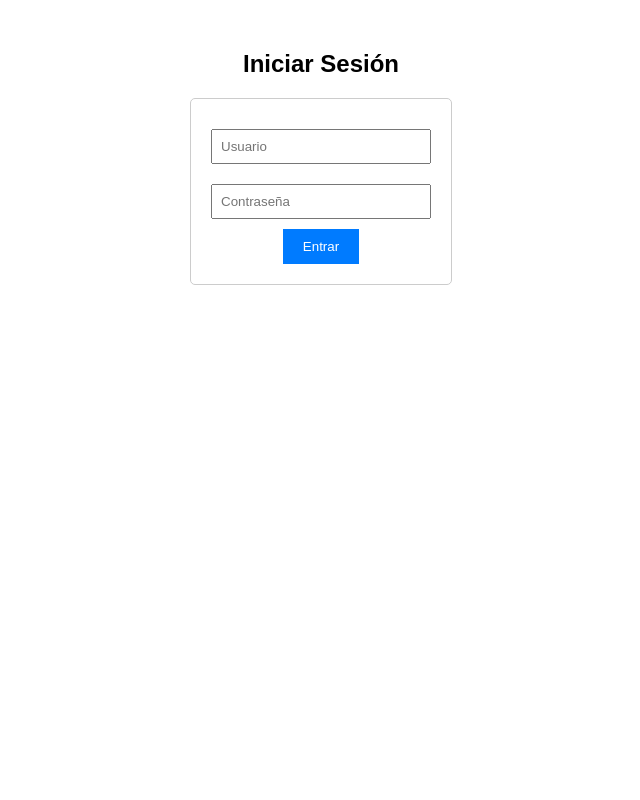
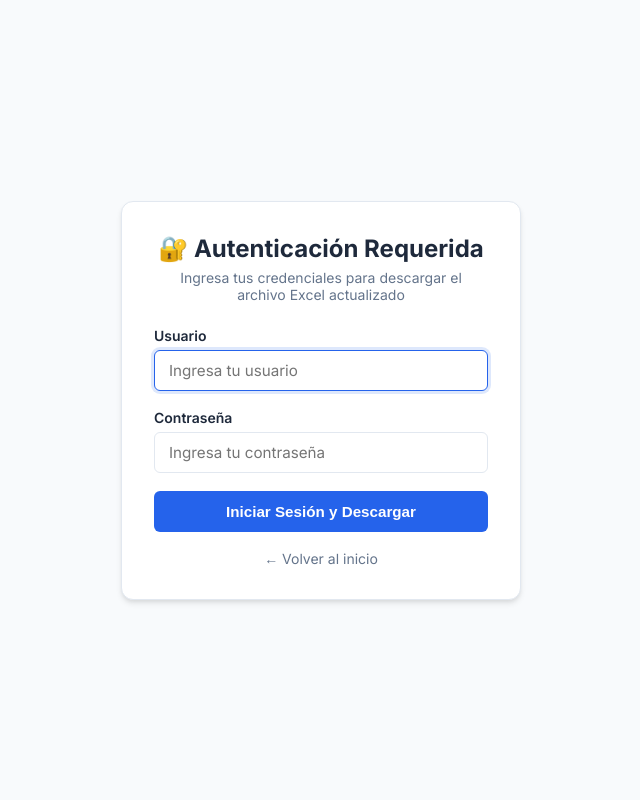
Before and after one commit to ajbm2003/transportes2025, a Flask app: page /login in a window 1280 px wide. Shown: the whole page, without its empty margins (319-959 px from the left). Run offline with Flask 3, Linux system fonts and the light colour scheme; some libraries are stand-ins or nearby versions.

Commit message:
exceldescarga

```diff
--- a/app.py
+++ b/app.py
@@ -100,9 +100,9 @@ def create_app():
                     models_db.metadata.create_all(bind=get_db_engine())
                     if ModelVehiculo:
                         try:
-                            session = get_session()
-                            c = session.query(ModelVehiculo).count()
-                            session.close()
+                            db_sess = get_session()
+                            c = db_sess.query(ModelVehiculo).count()
+                            db_sess.close()
                             if c == 0 and os.path.exists(EXCEL_FILE):
                                 print(f"Base de datos vacía. Poblando automáticamente desde {EXCEL_FILE}...")
                                 guardar_excel_en_db(excel_path=EXCEL_FILE, force=False)
@@ -210,10 +210,15 @@ def create_app():
 
     @app.route('/login', methods=['GET', 'POST'])
     def login():
+        if session.get('logged_in'):
+            return redirect(url_for('download_excel'))
+
         if request.method == 'POST':
-            username = request.form['username']
-            password = request.form['password']
-            if username == LOGIN_USER and password == LOGIN_PASS:
+            username = request.form.get('username', '').strip()
+            password = request.form.get('password', '').strip()
+            env_user = os.getenv("LOGIN_USER", "javier76")
+            env_pass = os.getenv("LOGIN_PASS", "mecanico76")
+            if username == env_user and password == env_pass:
                 session['logged_in'] = True
                 return redirect(url_for('download_excel'))
             else:
@@ -223,6 +228,8 @@ def create_app():
 
     @app.route('/download')
     def download_excel():
+        if not session.get('logged_in'):
+            return redirect(url_for('login'))
         try:
             # Obtener todos los registros desde la BD (rápido)
             df = query_vehiculos()
--- a/templates/login.html
+++ b/templates/login.html
@@ -2,24 +2,160 @@
 <html lang="es">
 <head>
     <meta charset="UTF-8">
-    <title>Login</title>
+    <meta name="viewport" content="width=device-width, initial-scale=1.0">
+    <title>Iniciar Sesión - Gestión de Transportes</title>
+    <link rel="preconnect" href="https://fonts.googleapis.com">
+    <link rel="preconnect" href="https://fonts.gstatic.com" crossorigin>
+    <link href="https://fonts.googleapis.com/css2?family=Inter:wght@400;500;600;700&display=swap" rel="stylesheet">
     <style>
-        body { font-family: Arial, sans-serif; text-align: center; margin-top: 50px; }
-        form { display: inline-block; padding: 20px; border: 1px solid #ccc; border-radius: 5px; }
-        input { margin: 10px 0; padding: 8px; width: 200px; }
-        button { padding: 10px 20px; background: #007BFF; color: white; border: none; cursor: pointer; }
-        .error { color: red; }
+        :root {
+            --primary: #1e293b;
+            --accent: #2563eb;
+            --accent-hover: #1d4ed8;
+            --bg-main: #f8fafc;
+            --card-bg: #ffffff;
+            --text-main: #0f172a;
+            --text-muted: #64748b;
+            --border-color: #e2e8f0;
+            --danger: #dc2626;
+            --danger-bg: #fef2f2;
+        }
+
+        * { box-sizing: border-box; margin: 0; padding: 0; }
+
+        body {
+            font-family: 'Inter', sans-serif;
+            background-color: var(--bg-main);
+            color: var(--text-main);
+            display: flex;
+            justify-content: center;
+            align-items: center;
+            min-height: 100vh;
+            padding: 20px;
+        }
+
+        .login-card {
+            background-color: var(--card-bg);
+            border: 1px solid var(--border-color);
+            border-radius: 12px;
+            box-shadow: 0 4px 6px -1px rgba(0, 0, 0, 0.1), 0 2px 4px -1px rgba(0, 0, 0, 0.06);
+            width: 100%;
+            max-width: 400px;
+            padding: 32px;
+        }
+
+        .login-header {
+            text-align: center;
+            margin-bottom: 24px;
+        }
+
+        .login-header h2 {
+            font-size: 1.5rem;
+            font-weight: 700;
+            color: var(--primary);
+            margin-bottom: 6px;
+        }
+
+        .login-header p {
+            font-size: 0.875rem;
+            color: var(--text-muted);
+        }
+
+        .error-box {
+            background-color: var(--danger-bg);
+            border: 1px solid #fecaca;
+            color: var(--danger);
+            padding: 10px 14px;
+            border-radius: 6px;
+            font-size: 0.875rem;
+            margin-bottom: 20px;
+            text-align: center;
+        }
+
+        .form-group {
+            margin-bottom: 18px;
+        }
+
+        .form-group label {
+            display: block;
+            font-size: 0.875rem;
+            font-weight: 600;
+            margin-bottom: 6px;
+            color: var(--primary);
+        }
+
+        .form-group input {
+            width: 100%;
+            padding: 10px 14px;
+            border: 1px solid var(--border-color);
+            border-radius: 6px;
+            font-size: 0.95rem;
+            font-family: inherit;
+            transition: border-color 0.2s, box-shadow 0.2s;
+        }
+
+        .form-group input:focus {
+            outline: none;
+            border-color: var(--accent);
+            box-shadow: 0 0 0 3px rgba(37, 99, 235, 0.15);
+        }
+
+        .btn-submit {
+            width: 100%;
+            padding: 12px;
+            background-color: var(--accent);
+            color: white;
+            border: none;
+            border-radius: 6px;
+            font-size: 0.95rem;
+            font-weight: 600;
+            cursor: pointer;
+            transition: background-color 0.2s;
+        }
+
+        .btn-submit:hover {
+            background-color: var(--accent-hover);
+        }
+
+        .back-link {
+            display: block;
+            text-align: center;
+            margin-top: 18px;
+            font-size: 0.875rem;
+            color: var(--text-muted);
+            text-decoration: none;
+        }
+
+        .back-link:hover {
+            color: var(--accent);
+            text-decoration: underline;
+        }
     </style>
 </head>
 <body>
-    <h2>Iniciar Sesión</h2>
-    {% if error %}
-        <p class="error">{{ error }}</p>
-    {% endif %}
-    <form method="post">
-        <input type="text" name="username" placeholder="Usuario" required><br>
-        <input type="password" name="password" placeholder="Contraseña" required><br>
-        <button type="submit">Entrar</button>
-    </form>
+    <div class="login-card">
+        <div class="login-header">
+            <h2>🔐 Autenticación Requerida</h2>
+            <p>Ingresa tus credenciales para descargar el archivo Excel actualizado</p>
+        </div>
+
+        {% if error %}
+            <div class="error-box">⚠️ {{ error }}</div>
+        {% endif %}
+
+        <form method="post" action="{{ url_for('login') }}">
+            <div class="form-group">
+                <label for="username">Usuario</label>
+                <input type="text" id="username" name="username" placeholder="Ingresa tu usuario" required autofocus>
+            </div>
+            <div class="form-group">
+                <label for="password">Contraseña</label>
+                <input type="password" id="password" name="password" placeholder="Ingresa tu contraseña" required>
+            </div>
+            <button type="submit" class="btn-submit">Iniciar Sesión y Descargar</button>
+        </form>
+
+        <a href="{{ url_for('index') }}" class="back-link">← Volver al inicio</a>
+    </div>
 </body>
 </html>
```
Also changed, not shown: transportes.db (added).
